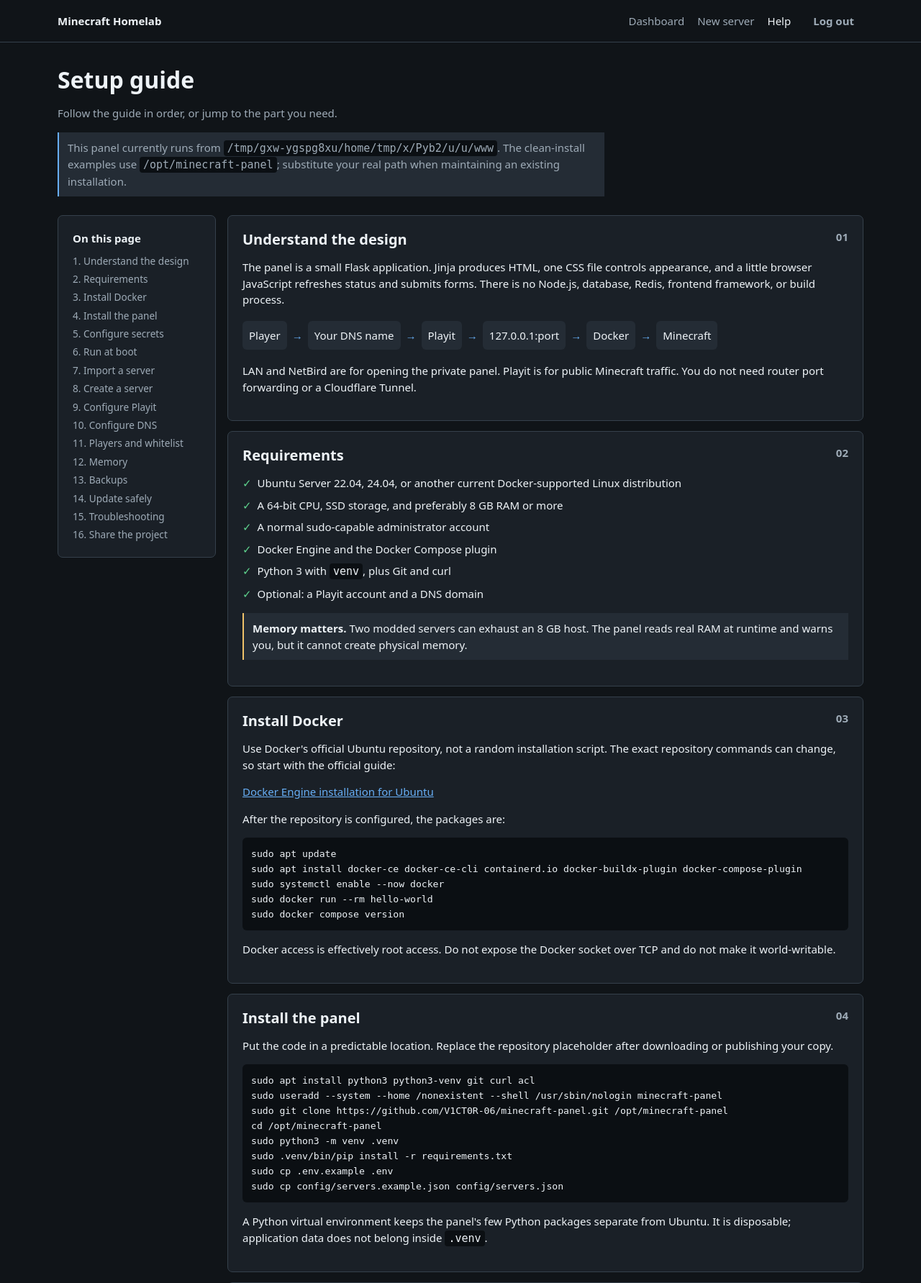
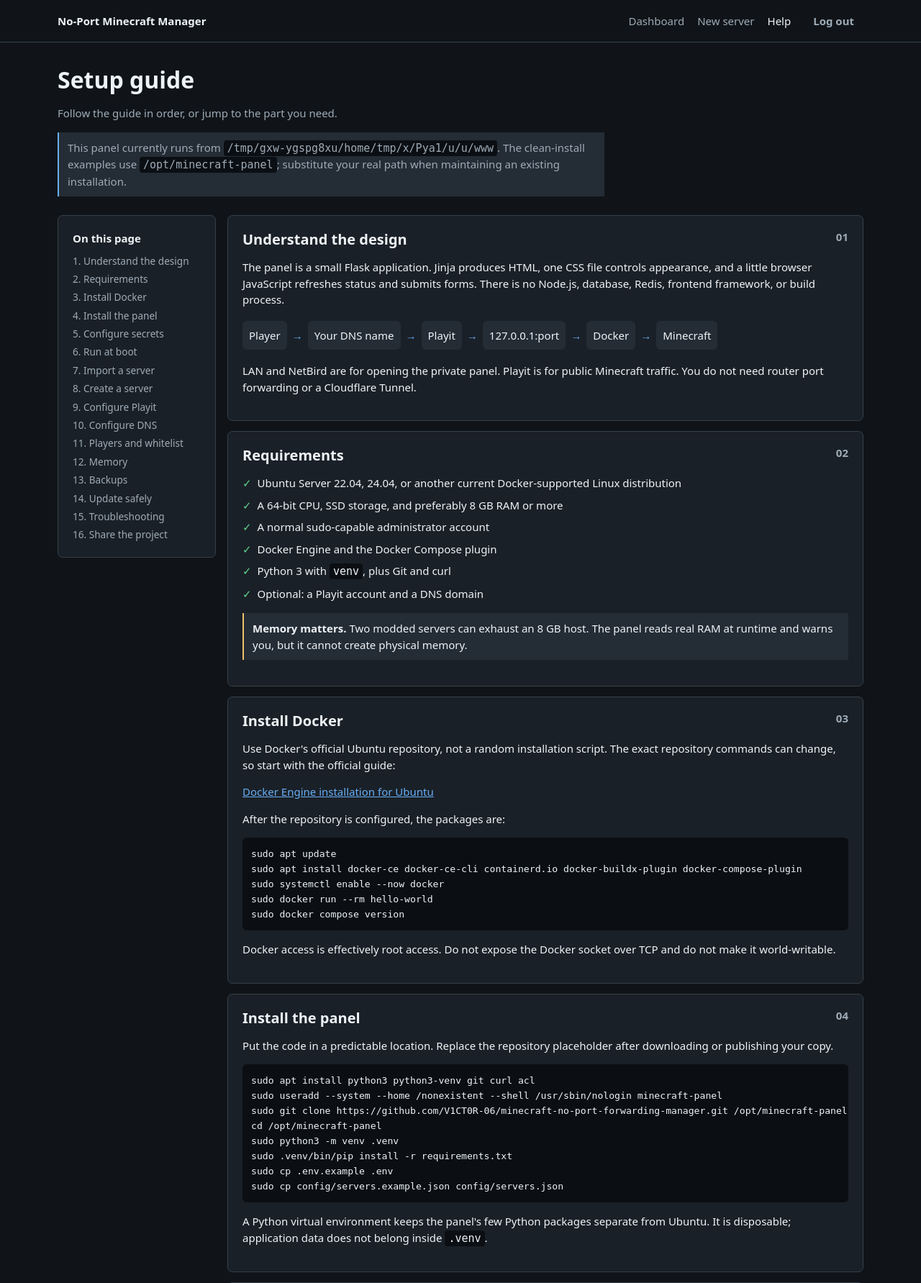
Before and after one commit to V1CT0R-06/minecraft-no-port-forwarding-manager, a Flask app: page /tutorial in a window 1280 px wide. Shown: the top 1783 px of the page at 72% size. Run offline with Flask 3, Linux system fonts and the light colour scheme; the visitor is signed in with stand-in values (Sample User, id 1); parts of the project's set-up code (start-up, migrations or seed data) failed here and were passed over.

Commit message:
Rename project for no-port-forwarding focus

```diff
--- a/app.py
+++ b/app.py
@@ -89,7 +89,7 @@
     def template_values():
         return {
             "csrf_token": csrf_token,
-            "panel_title": "Minecraft Homelab",
+            "panel_title": "No-Port Minecraft Manager",
             "dns_zone": network_manager.DNS_ZONE,
         }
 
--- a/templates/create_server.html
+++ b/templates/create_server.html
@@ -1,5 +1,5 @@
 {% extends "base.html" %}
-{% block title %}Create Server — Minecraft Homelab{% endblock %}
+{% block title %}Create Server — Minecraft Manager{% endblock %}
 {% block content %}
 <div id="message" class="message hidden"></div>
 <div class="page-actions"><a class="button secondary" href="{{ url_for('index') }}">← Dashboard</a></div>
--- a/templates/login.html
+++ b/templates/login.html
@@ -1,5 +1,5 @@
 {% extends "base.html" %}
-{% block title %}Log in · Minecraft Homelab{% endblock %}
+{% block title %}Log in · Minecraft Manager{% endblock %}
 {% block content %}
 <section class="login-card card">
   <h2>Administrator login</h2>
--- a/templates/server_network.html
+++ b/templates/server_network.html
@@ -1,5 +1,5 @@
 {% extends "base.html" %}
-{% block title %}{{ server.label }} Network — Minecraft Homelab{% endblock %}
+{% block title %}{{ server.label }} Network — Minecraft Manager{% endblock %}
 {% block content %}
 <div class="page-actions"><a class="button secondary" href="{{ url_for('index') }}">← Dashboard</a></div>
 {% if saved %}<p class="message success">Playit endpoint saved. The panel did not modify the Playit tunnel.</p>{% endif %}
--- a/templates/tutorial.html
+++ b/templates/tutorial.html
@@ -67,7 +67,7 @@
       <p>Put the code in a predictable location. Replace the repository placeholder after downloading or publishing your copy.</p>
       <pre class="code-block"><code>sudo apt install python3 python3-venv git curl acl
 sudo useradd --system --home /nonexistent --shell /usr/sbin/nologin minecraft-panel
-sudo git clone https://github.com/V1CT0R-06/minecraft-panel.git /opt/minecraft-panel
+sudo git clone https://github.com/V1CT0R-06/minecraft-no-port-forwarding-manager.git /opt/minecraft-panel
 cd /opt/minecraft-panel
 sudo python3 -m venv .venv
 sudo .venv/bin/pip install -r requirements.txt
```
Also changed, not shown: README.md, 2 other files.
